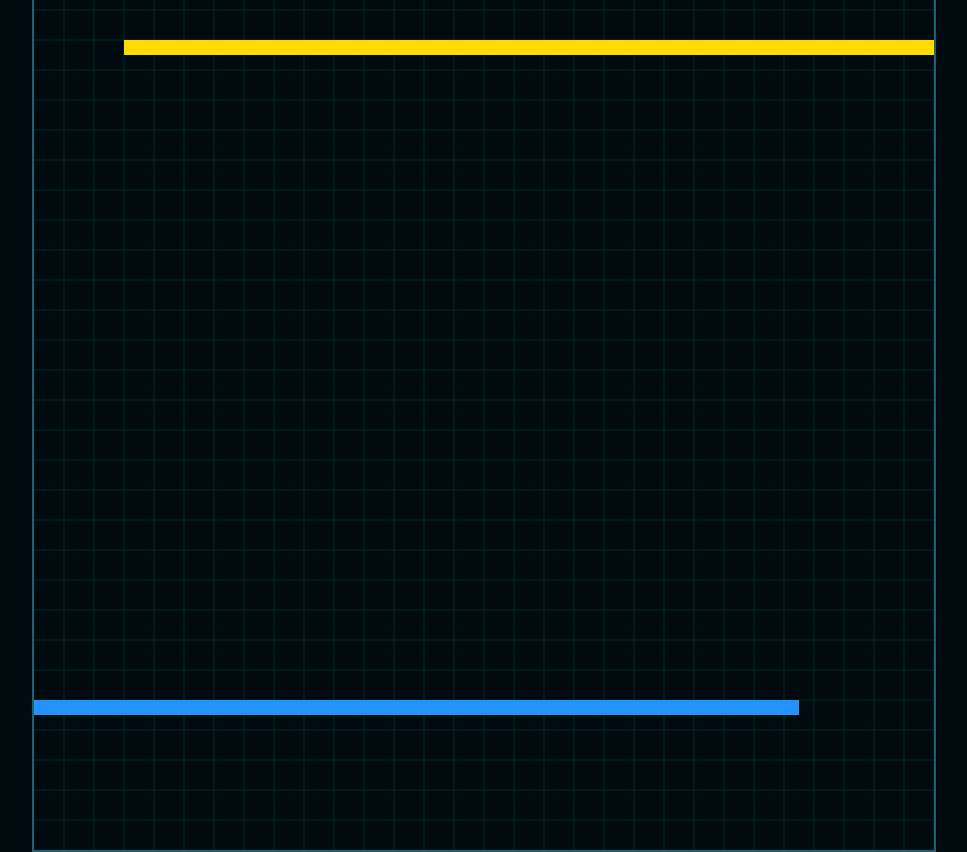
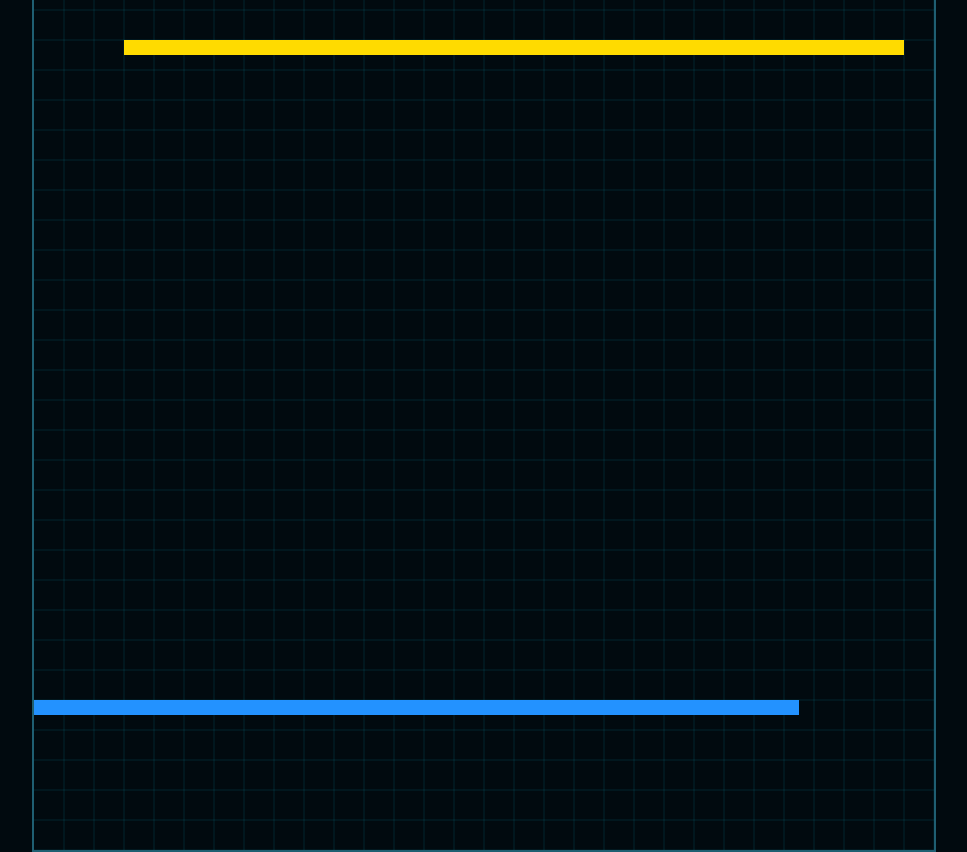
Before and after one commit to elizabethLomb/react-tron-game-canvas, a React (Create React App) app: page / in a window 1280 px wide. Shown: the whole page, without its empty margins (156-1123 px from the left). Built offline with nearby package versions, Linux system fonts and the light colour scheme.

Commit message:
Collitions

```diff
--- a/src/App.js
+++ b/src/App.js
@@ -3,39 +3,85 @@ import Board from './components/Board';
 import { PLAYER_ONE, PLAYER_TWO } from './constants/players';
 import useInterval from './hooks/useInterval';
 import sumCoordinates from './helpers/sumCoordinates';
+import playerChangeDirection from './helpers/playerChangeDirection';
+import getPlayableCells from './helpers/getPlayableCells';
+import { BOARD_SIZE, UNIT } from './constants/board';
+import getCellKey from './helpers/getCellKey';
 
-const initialState = [
+const players = [
   PLAYER_ONE,
   PLAYER_TWO
 ];
 
-function updateGame(players, action) {
+const initialState = {
+  players,
+  playableCells: getPlayableCells(
+    BOARD_SIZE,
+    UNIT,
+    players.map(player => getCellKey(player.position.x, player.position.y))
+  )
+}
+
+function updateGame(game, action) {
 
   if(action.type === 'move') {
-    const newPlayers = players.map(player =>  ({
+    const newPlayers = game.players.map(player =>  ({
       ...player,
       position: sumCoordinates(player.position, player.direction)
     }));
-    return newPlayers;
+
+    //collitions
+    const checkCollition = newPlayers.map(player => {
+      const myCellKey = getCellKey(player.position.x, player.position.y)
+
+      return {
+        ...player,
+        hasDied:
+          !game.playableCells.includes(myCellKey) ||
+          newPlayers
+            .filter(p => p.id !== player.id)
+            .map(p => getCellKey(p.position.x, p.position.y))
+            .includes(myCellKey)
+      }
+    });
+
+    const ocupiedCells = game.players.map(player => getCellKey(player.position.x, player.position.y));
+    const playableCells = game.playableCells.filter(cell => !ocupiedCells.includes(cell))
+
+    return {
+      players: checkCollition, //return players if not collition
+      playableCells: playableCells //return avalible cells
+    }
   }
 
   if(action.type === 'changeDirection') {
-    const newPlayers = players.map(player => ({
+    const newPlayers = game.players.map(player => ({
       ...player,
-      direction: player.keys[action.key] ? player.keys[action.key] : player.direction
+      direction:
+        player.keys[action.key] &&
+        playerChangeDirection(player.direction, player.keys[action.key])
+        ? player.keys[action.key]
+        : player.direction
     }));
-    return newPlayers;
+
+    return {
+      players: newPlayers,
+      playableCells: game.playableCells
+    }
   }
-
-
 }
 
 function App() {
-  const [players, gameDispatch] = useReducer(updateGame, initialState);
+  const [game, gameDispatch] = useReducer(updateGame, initialState);
+
+  const players = game.players;
+  const diedPlayers = players.filter(p => p.hasDied)
+
+  if(diedPlayers.length > 0) console.log(diedPlayers)
 
   useInterval(() => {
     gameDispatch({ type: 'move' })
-  }, 1000 / 20) //1000 / 60
+  }, diedPlayers.length > 0 ? null : 100) //hasDied == true, game stops
 
   //keyboard listener
   useEffect(function() {
@@ -52,7 +98,7 @@ function App() {
   }, []);
 
   return (
-    <Board players={players}/>
+    <Board players={game.players}/>
   );
 }
 
--- a/src/constants/players.js
+++ b/src/constants/players.js
@@ -14,7 +14,8 @@ export const PLAYER_ONE = {
   position: {
     x: UNIT * 6,
     y: UNIT * 6
-  }
+  },
+  hasDied: false
 }
 
 export const PLAYER_TWO = {
@@ -30,5 +31,6 @@ export const PLAYER_TWO = {
   position: {
     x: UNIT * 50,
     y: UNIT * 50
-  }
+  },
+  hasDied: false
 }
--- /dev/null
+++ b/src/helpers/getCellKey.js
@@ -0,0 +1,3 @@
+export default function getCellKey(x,y) {
+  return `${x}${y}`
+}
--- /dev/null
+++ b/src/helpers/getPlayableCells.js
@@ -0,0 +1,15 @@
+import getCellKey from "./getCellKey"
+
+export default function getPlayableCells(boardSize, cellSize, initialPositionPlayers) {
+  const playableCells = []
+
+  for (let i = 0; i < boardSize / cellSize; i++) {
+    for (let j = 0; j < boardSize / cellSize; j++) {
+      const cellKey = getCellKey(i * cellSize, j * cellSize);
+
+      if(!initialPositionPlayers.includes(cellKey)) playableCells.push(cellKey)
+    }
+  }
+
+  return playableCells
+}
--- /dev/null
+++ b/src/helpers/playerChangeDirection.js
@@ -0,0 +1,7 @@
+import sumCoordinates from "./sumCoordinates";
+
+export default function playerChangeDirection(current, next) {
+  const result = sumCoordinates(current, next)
+
+  return Object.keys(result).filter(coordinate => result[coordinate] !== 0).length > 0;
+}
```
